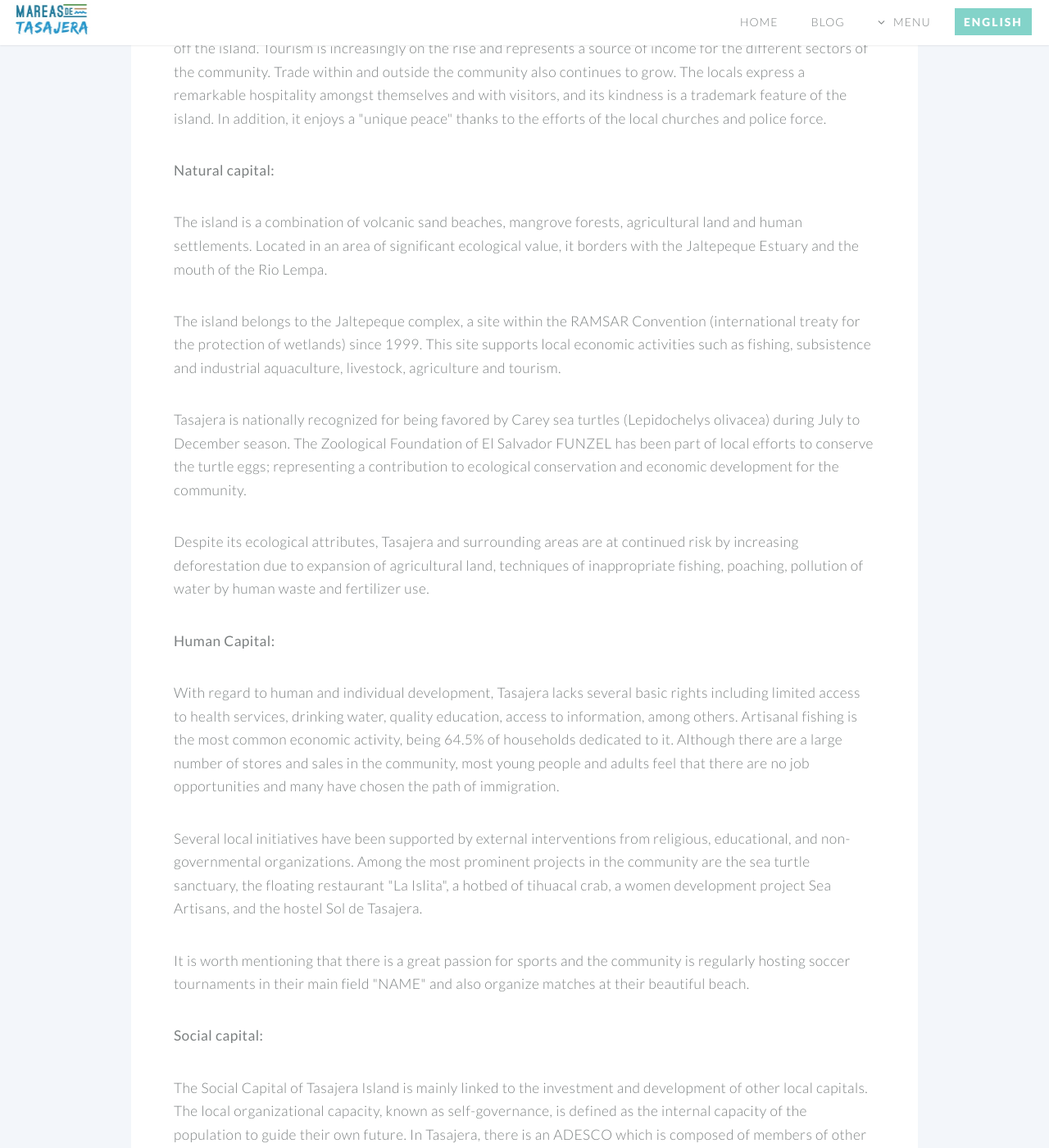
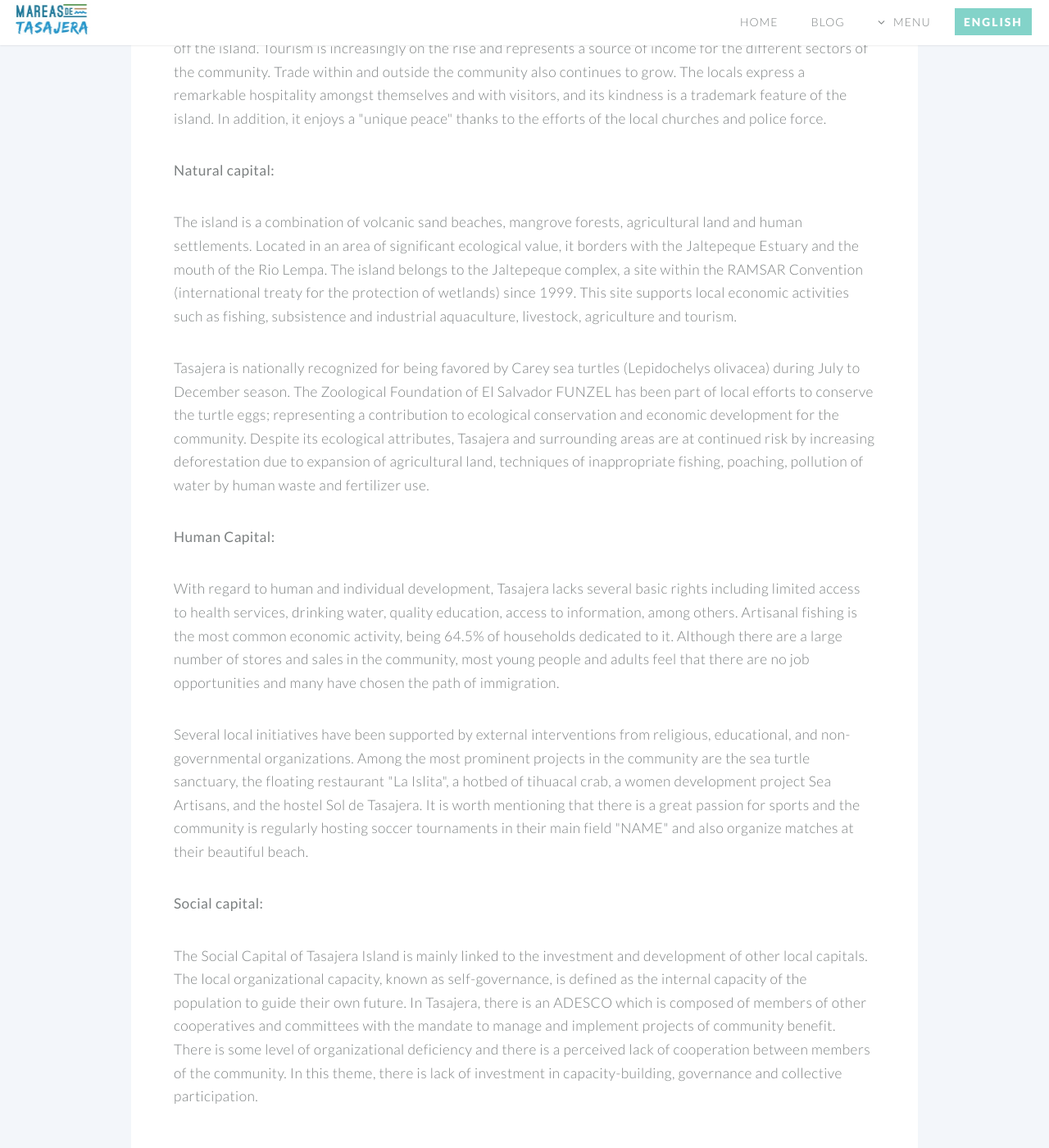
Before and after one commit to danteo90/danteo90.github.io, a Jekyll site: the page built from the-island.html, in a window 1280 px wide and 1400 px high, scrolled down 935 px. Shown: the whole window at 82% size. Built offline with Jekyll 4.4.1, drawn with Linux system fonts in a browser that asks for light colours; some of the changed text lies outside the part shown.

Commit message:
Update the-island.html

```diff
--- a/the-island.html
+++ b/the-island.html
@@ -29,17 +29,13 @@ layout: default
 									</header>
 									<p>The Tasajera Island is located in the municipality of San Luis La Herradura, department of La Paz, 30 meters above sea level. It has an approximate population of 1,845 inhabitants; distributed in 2 villages with an area of 21 square kilometers. Its inhabitants live of marine resources and market their goods in local businesses and off the island. Tourism is increasingly on the rise and represents a source of income for the different sectors of the community. Trade within and outside the community also continues to grow. The locals express a remarkable hospitality amongst themselves and with visitors, and its kindness is a trademark feature of the island. In addition, it enjoys a "unique peace" thanks to the efforts of the local churches and police force.</p>
 									<p><strong>Natural capital:</strong></p>
-									<p>The island is a combination of volcanic sand beaches, mangrove forests, agricultural land and human settlements. Located in an area of significant ecological value, it borders with the Jaltepeque Estuary and the mouth of the Rio Lempa.</p>
-									<p>The island belongs to the Jaltepeque complex, a site within the RAMSAR Convention (international treaty for the protection of wetlands) since 1999. This site supports local economic activities such as fishing, subsistence and industrial aquaculture, livestock, agriculture and tourism.</p>
-									<p>Tasajera is nationally recognized for being favored by Carey sea turtles (Lepidochelys olivacea) during July to December season. The Zoological Foundation of El Salvador FUNZEL has been part of local efforts to conserve the turtle eggs; representing a contribution to ecological conservation and economic development for the community.</p>
-									<p>Despite its ecological attributes, Tasajera and surrounding areas are at continued risk by increasing deforestation due to expansion of agricultural land, techniques of inappropriate fishing, poaching, pollution of water by human waste and fertilizer use.</p>
+									<p>The island is a combination of volcanic sand beaches, mangrove forests, agricultural land and human settlements. Located in an area of significant ecological value, it borders with the Jaltepeque Estuary and the mouth of the Rio Lempa. The island belongs to the Jaltepeque complex, a site within the RAMSAR Convention (international treaty for the protection of wetlands) since 1999. This site supports local economic activities such as fishing, subsistence and industrial aquaculture, livestock, agriculture and tourism.</p>
+									<p>Tasajera is nationally recognized for being favored by Carey sea turtles (Lepidochelys olivacea) during July to December season. The Zoological Foundation of El Salvador FUNZEL has been part of local efforts to conserve the turtle eggs; representing a contribution to ecological conservation and economic development for the community. Despite its ecological attributes, Tasajera and surrounding areas are at continued risk by increasing deforestation due to expansion of agricultural land, techniques of inappropriate fishing, poaching, pollution of water by human waste and fertilizer use.</p>
 									<p><strong>Human Capital:</strong></p>
 									<p>With regard to human and individual development, Tasajera lacks several basic rights including limited access to health services, drinking water, quality education, access to information, among others. Artisanal fishing is the most common economic activity, being 64.5% of households dedicated to it. Although there are a large number of stores and sales in the community, most young people and adults feel that there are no job opportunities and many have chosen the path of immigration.</p>
-									<p>Several local initiatives have been supported by external interventions from religious, educational, and non-governmental organizations. Among the most prominent projects in the community are the sea turtle sanctuary, the floating restaurant "La Islita", a hotbed of tihuacal crab, a women development project Sea Artisans, and the hostel Sol de Tasajera.</p>
-									<p>It is worth mentioning that there is a great passion for sports and the community is regularly hosting soccer tournaments in their main field "NAME" and also organize matches at their beautiful beach.</p>
+									<p>Several local initiatives have been supported by external interventions from religious, educational, and non-governmental organizations. Among the most prominent projects in the community are the sea turtle sanctuary, the floating restaurant "La Islita", a hotbed of tihuacal crab, a women development project Sea Artisans, and the hostel Sol de Tasajera. It is worth mentioning that there is a great passion for sports and the community is regularly hosting soccer tournaments in their main field "NAME" and also organize matches at their beautiful beach.</p>
 									<p><strong>Social capital:</strong></p>
-									<p>The Social Capital of Tasajera Island is mainly linked to the investment and development of other local capitals. The local organizational capacity, known as self-governance, is defined as the internal capacity of the population to guide their own future. In Tasajera, there is an ADESCO which is composed of members of other cooperatives and committees with the mandate to manage and implement projects of community benefit.</p>
-									<p>There is some level of organizational deficiency and there is a perceived lack of cooperation between members of the community. In this theme, there is lack of investment in capacity-building, governance and collective participation.</p>
+									<p>The Social Capital of Tasajera Island is mainly linked to the investment and development of other local capitals. The local organizational capacity, known as self-governance, is defined as the internal capacity of the population to guide their own future. In Tasajera, there is an ADESCO which is composed of members of other cooperatives and committees with the mandate to manage and implement projects of community benefit. There is some level of organizational deficiency and there is a perceived lack of cooperation between members of the community. In this theme, there is lack of investment in capacity-building, governance and collective participation.</p>
 								</section>
 							</div>
 
```
